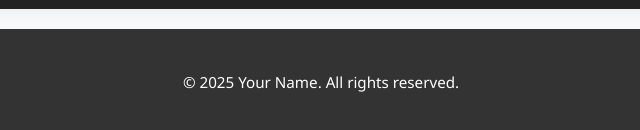
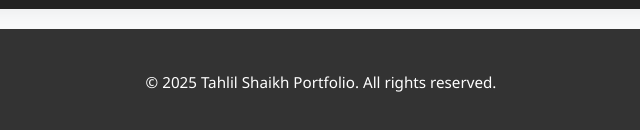
Before and after one commit to tahlil29/tahlil29-portfolio-frontend-only, a plain HTML site: page index.html in a window 1280 px wide. Shown: the part 6413-6543 px from the top of the page, 319-959 px from the left. Drawn offline with Linux system fonts and the light colour scheme.

```diff
--- a/index.html
+++ b/index.html
@@ -262,7 +262,7 @@
         </section>
 
         <footer class="footer">
-            <p>&copy; 2025 Your Name. All rights reserved.</p>
+            <p>&copy; 2025 Tahlil Shaikh Portfolio. All rights reserved.</p>
         </footer>
     </div>
 
```
